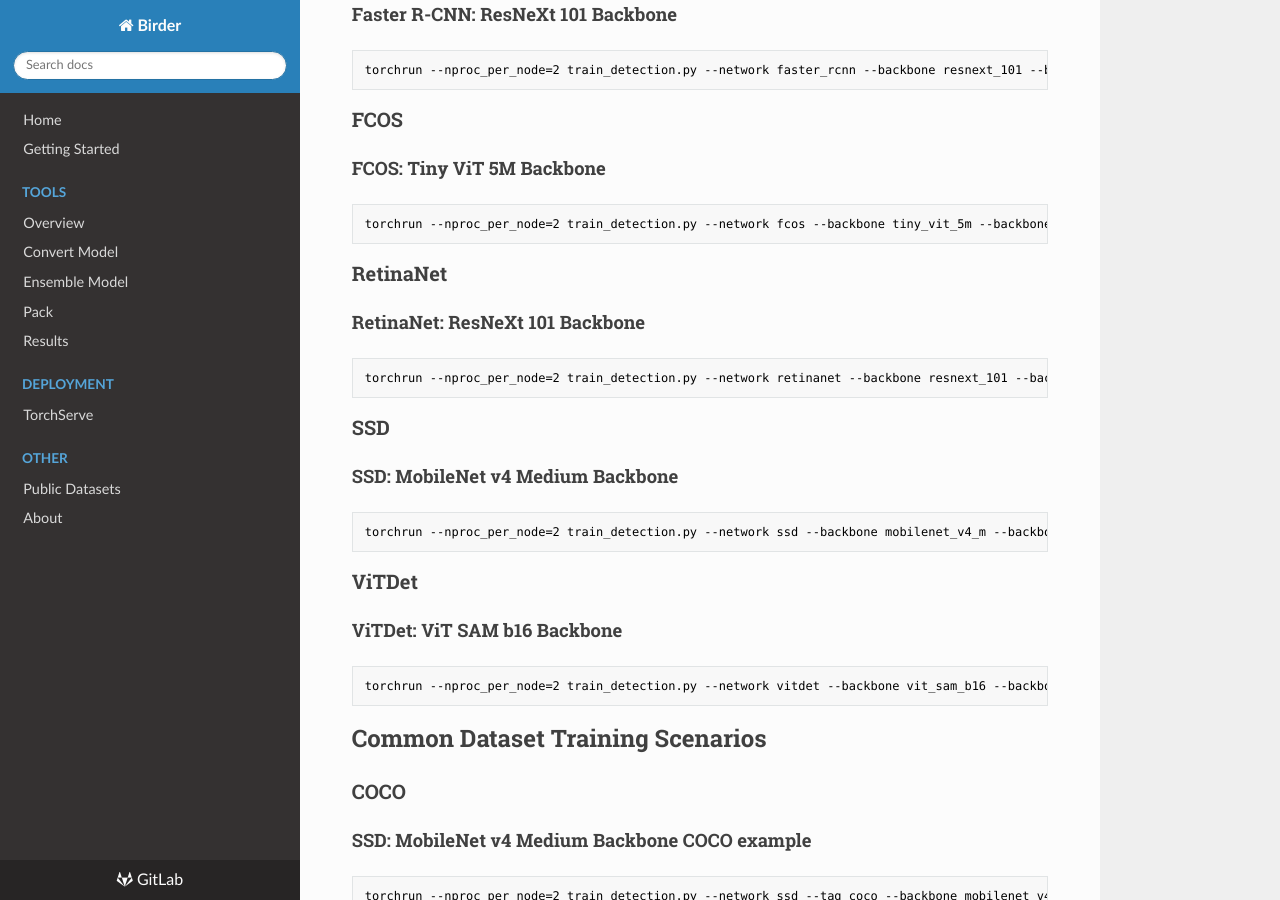
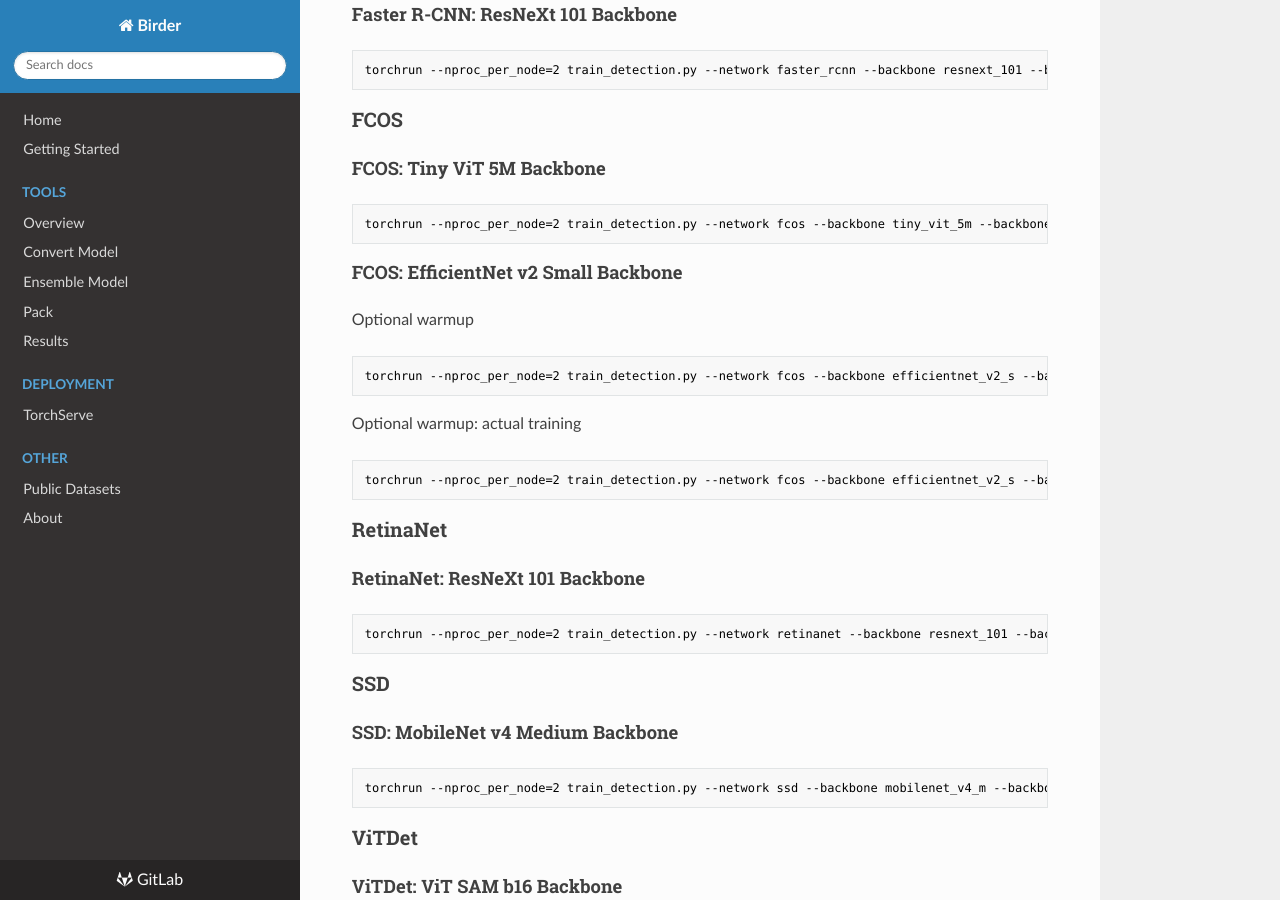
Before and after one commit to birder-project/birder, an MkDocs documentation site: the page built from docs/training_detection.md, in a window 1280 px wide and 900 px high, scrolled down 1414 px. Built offline with MkDocs 1.6.1, drawn with Linux system fonts in a browser that asks for light colours; nearby versions of some CDN libraries.

Commit message:
Sync from private repo

````diff
--- a/docs/training_detection.md
+++ b/docs/training_detection.md
@@ -79,6 +79,20 @@ torchrun --nproc_per_node=2 train_detection.py --network faster_rcnn --backbone
 torchrun --nproc_per_node=2 train_detection.py --network fcos --backbone tiny_vit_5m --backbone-epoch 0 --lr 0.01 --lr-scheduler step --lr-step-size 15 --lr-step-gamma 0.1 --freeze-backbone-bn --batch-size 16 --epochs 32 --wd 0.0001 --amp
 ```
 
+#### FCOS: EfficientNet v2 Small Backbone
+
+Optional warmup
+
+```sh
+torchrun --nproc_per_node=2 train_detection.py --network fcos --backbone efficientnet_v2_s --backbone-pretrained --freeze-backbone --lr 0.01 --freeze-backbone-bn --batch-size 32 --epochs 2 --wd 0.0001 --fast-matmul
+```
+
+Optional warmup: actual training
+
+```sh
+torchrun --nproc_per_node=2 train_detection.py --network fcos --backbone efficientnet_v2_s --backbone-pretrained --lr 0.01 --lr-scheduler step --lr-step-size 15 --lr-step-gamma 0.1 --freeze-backbone-bn --batch-size 16 --epochs 32 --wd 0.0001 --amp --resume-epoch 0
+```
+
 ### RetinaNet
 
 #### RetinaNet: ResNeXt 101 Backbone
````
Also changed, not shown: 3 other files.
